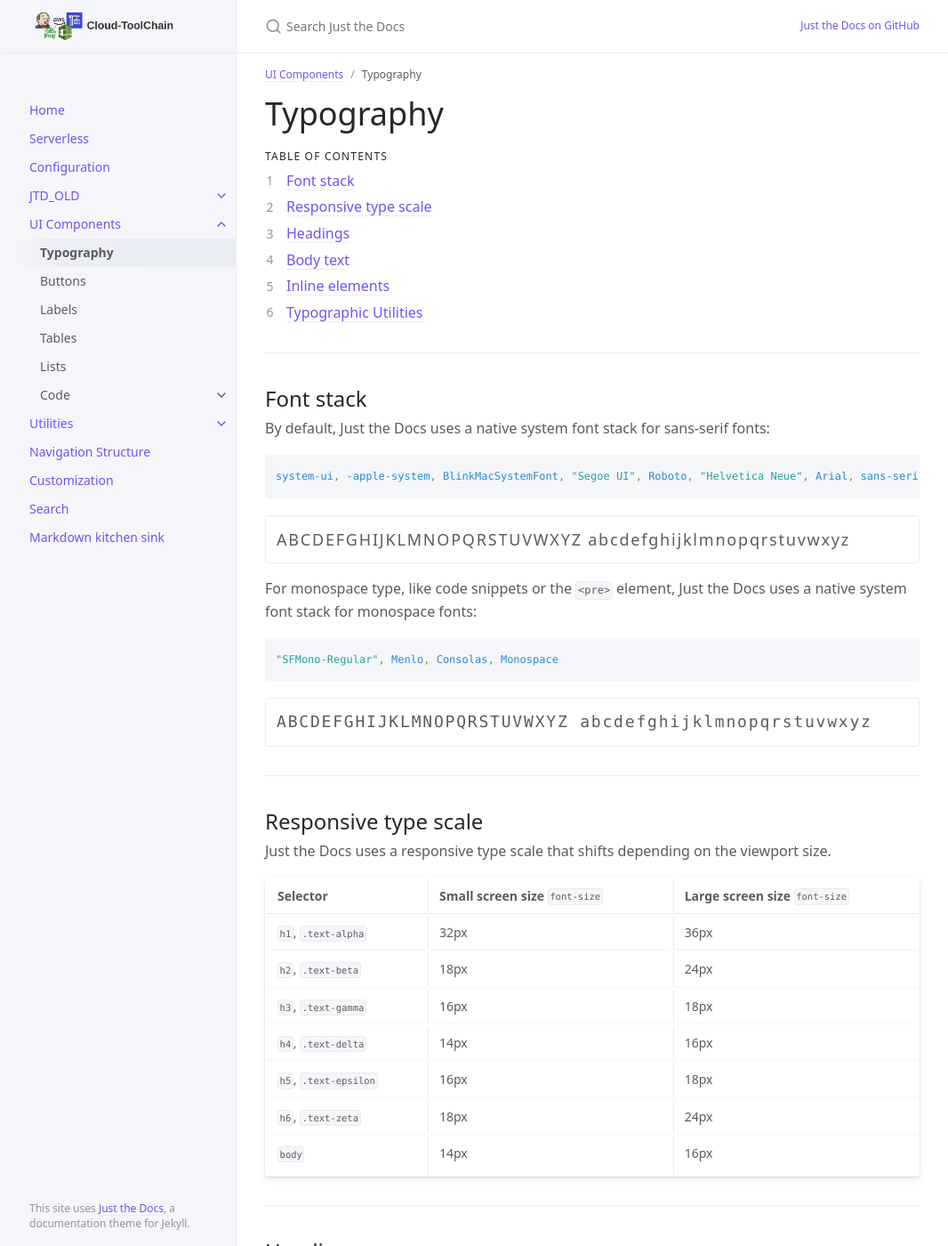
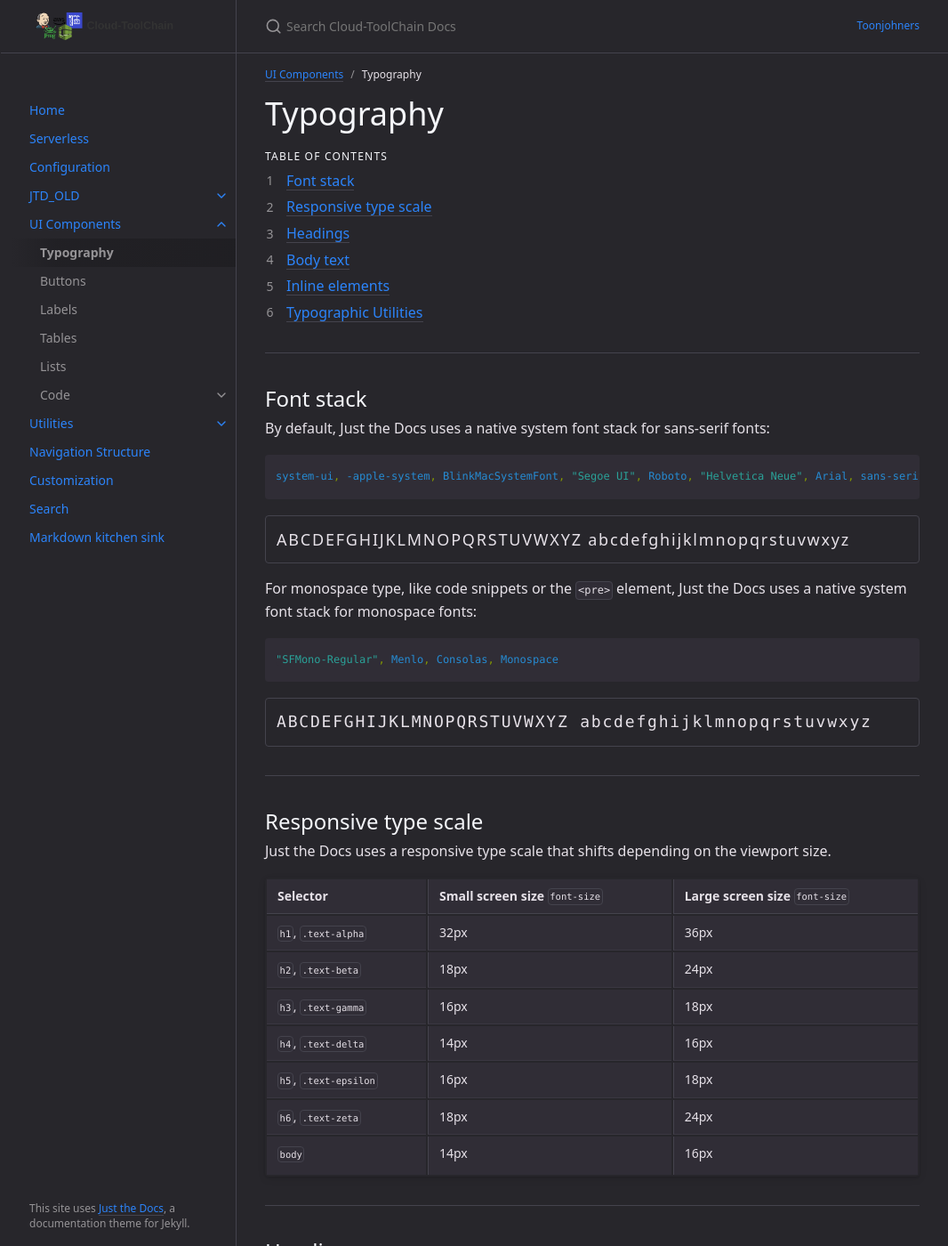
Before and after one commit to toonjohners/docs, a Jekyll site: the page built from docs/ui-components/typography.md, in a window 1280 px wide and 1400 px high. Shown: the whole window at 89% size, without its empty margins (106-1172 px from the left). Built offline with Jekyll 4.4.1, drawn with Linux system fonts in a browser that asks for light colours; some of the changed text lies outside the part shown.

Commit message:
newconfig

```diff
--- a/_config.yml
+++ b/_config.yml
@@ -13,8 +13,8 @@
 # you will see them accessed via {{ site.title }}, {{ site.github_repo }}, and so on.
 # You can create any custom variable you would like, and they will be accessible
 # in the templates via {{ site.myvariable }}.
-title: Just the Docs
-description: A Jekyll theme for documentation
+title: Cloud-ToolChain Docs
+description: Documentation for Developer Tool Chain
 baseurl: "/docs" # the subpath of your site, e.g. /blog
 url: "https://toonjohners.github.io/" # the base hostname & protocol for your site, e.g. http://example.com
 
@@ -64,8 +64,8 @@ heading_anchors: true
 
 # Aux links for the upper right navigation
 aux_links:
-  "Just the Docs on GitHub":
-    - "//github.com/pmarsceill/just-the-docs"
+  "Toonjohners ":
+    - "//github.com/toonjohners/docs"
 
 # Makes Aux links open in a new tab. Default is false
 aux_links_new_tab: false
@@ -81,7 +81,7 @@ nav_sort: case_sensitive # Capital letters sorted before lowercase
 back_to_top: true
 back_to_top_text: "Back to top"
 
-footer_content: "Copyright &copy; 2017-2020 Patrick Marsceill. Distributed by an <a href=\"https://github.com/pmarsceill/just-the-docs/tree/master/LICENSE.txt\">MIT license.</a>"
+#footer_content: "Copyright &copy; 2017-2020 Patrick Marsceill. Distributed by an <a href=\"https://github.com/pmarsceill/just-the-docs/tree/master/LICENSE.txt\">MIT license.</a>"
 
 # Footer last edited timestamp
 last_edit_timestamp: true # show or hide edit time - page must have `last_modified_date` defined in the frontmatter
@@ -92,13 +92,13 @@ last_edit_time_format: "%b %e %Y at %I:%M %p" # uses ruby's time format: https:/
 # Footer "Edit this page on GitHub" link text
 gh_edit_link: true # show or hide edit this page link
 gh_edit_link_text: "Edit this page on GitHub"
-gh_edit_repository: "https://github.com/pmarsceill/just-the-docs" # the github URL for your repo
-gh_edit_branch: "master" # the branch that your docs is served from
+gh_edit_repository: "https://github.com/toonjohners/docs" # the github URL for your repo
+gh_edit_branch: "main" # the branch that your docs is served from
 # gh_edit_source: docs # the source that your files originate from
 gh_edit_view_mode: "tree" # "tree" or "edit" if you want the user to jump into the editor immediately
 
 # Color scheme currently only supports "dark", "light"/nil (default), or a custom scheme that you define
-color_scheme: nil
+color_scheme: dark
 
 # Google Analytics Tracking (optional)
 # e.g, UA-1234567-89
```
